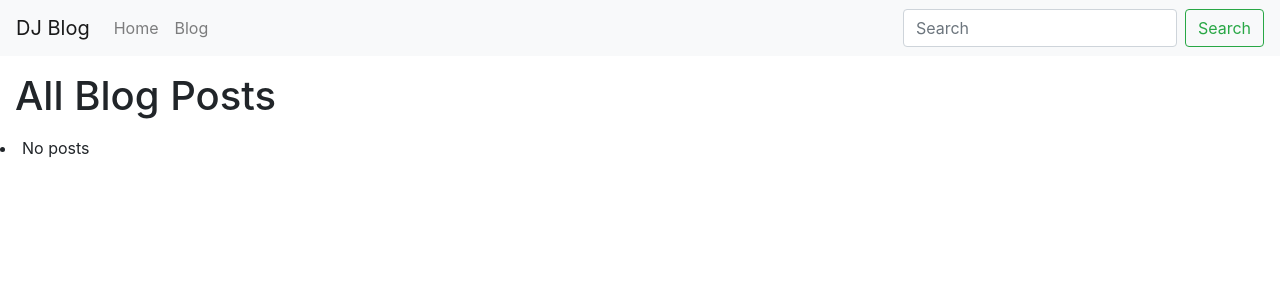
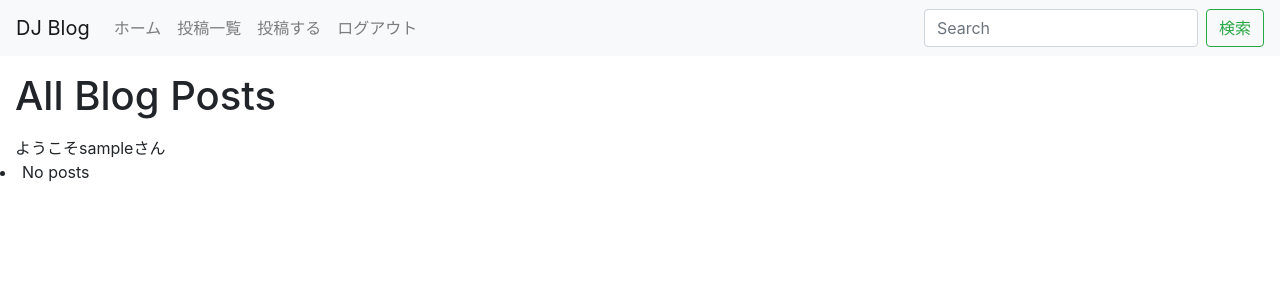
Before and after one commit to juchilian/django-blog, a Django app: page /blog/ in a window 1280 px wide. Shown: the top 300 px of the page. Run offline with Django 3.2, Linux system fonts and the light colour scheme; the visitor is signed in with stand-in values (Sample User, id 1); data that the repository does not hold is empty; some libraries are stand-ins or nearby versions.

Commit message:
adjust templates

```diff
--- a/blog/templates/blog/detail.html
+++ b/blog/templates/blog/detail.html
@@ -5,14 +5,14 @@
     <div class='row'>
         {% include 'blog/list-inline.html' with blog_post=post detail=True %}
 
-        {% if request.user.is_authenticated %}
-            {% if request.user.is_staff %}
+
+            {% if is_auther %}
             <div class='col-12'>
                 <a href='{{ post.get_edit_url }}'>Edit</a>
                 <a href='{{ post.get_delete_url }}'>Delete</a>
             </div>
             {% endif %}
-        {% endif %}
+
 
     </div>
 {% endblock %}
--- a/blog/templates/blog/list.html
+++ b/blog/templates/blog/list.html
@@ -1,8 +1,12 @@
 {% extends "base.html" %}
+{% load account %}
 
 {% block content %}
 {% if title %}
     <h1 class="my-3">{{ title }}</h1>
+    <!-- {% if request.user.is_authenticated %} -->
+        ようこそ{% user_display user %}さん
+    <!-- {% endif %} -->
 {% endif %}
 
     <div class="row">
--- a/blog/views.py
+++ b/blog/views.py
@@ -22,8 +22,8 @@ def blog_post_list_view(request):
     template_name = 'blog/list.html'
     return render(request, template_name, context)
 
-# @login_required
-@staff_member_required
+# @staff_member_required
+@login_required(login_url='/accounts/login/')
 def blog_post_create_view(request):
     # create obj
     # use a form
@@ -33,6 +33,7 @@ def blog_post_create_view(request):
         obj.user = request.user
         obj.save()
         form = BlogPostModelForm()
+        return redirect("/blog")
 
     context = {'form': form}
     template_name = 'blog/form.html'
@@ -41,11 +42,15 @@ def blog_post_create_view(request):
 def blog_post_detail_view(request, slug):
     # 1 object -> detail view
     post = get_object_or_404(BlogPost, slug=slug)
-    context = {"post": post}
+    is_auther = False
+    if post.user == request.user:
+        is_auther = True
+    context = {"post": post, "is_auther": is_auther}
     template_name = 'blog/detail.html'
     return render(request, template_name, context)
 
-@staff_member_required
+# @staff_member_required
+@login_required(login_url='/accounts/login/')
 def blog_post_update_view(request, slug):
     post = get_object_or_404(BlogPost, slug=slug)
     form = BlogPostModelForm(request.POST or None, instance=post)
@@ -55,7 +60,8 @@ def blog_post_update_view(request, slug):
     template_name = 'blog/form.html'
     return render(request, template_name, context)
 
-@staff_member_required
+# @staff_member_required
+@login_required(login_url='/accounts/login/')
 def blog_post_delete_view(request, slug):
     post = get_object_or_404(BlogPost, slug=slug)
     template_name = 'blog/delete.html'
--- a/blog_app/settings.py
+++ b/blog_app/settings.py
@@ -27,7 +27,9 @@ DEBUG = True
 
 ALLOWED_HOSTS = []
 
-LOGIN_URL = '/login'
+LOGIN_URL = 'accounts/login/'
+LOGIN_REDIRECT_URL = '/blog/'
+LOGOUT_REDIRECT_URL = '/blog/'
 
 # Application definition
 INSTALLED_APPS = [
--- a/templates/account/signup.html
+++ b/templates/account/signup.html
@@ -9,7 +9,7 @@
 
 <p>{% blocktrans %}Already have an account? Then please <a href="{{ login_url }}">sign in</a>.{% endblocktrans %}</p>
 
-<form class="signup" id="signup_form" method="post" action="{% url 'account_signup' %}">
+<form class="signup" id="signup_form" class="" method="post" action="{% url 'account_signup' %}">
   {% csrf_token %}
   {{ form.as_p }}
   {% if redirect_field_value %}
--- a/templates/base.html
+++ b/templates/base.html
@@ -1,7 +1,7 @@
 {% load staticfiles %}
 <!DOCTYPE html>
 
-<html lang="en">
+<html lang="ja">
 
 <head>
     <title>DJ Blog {% block head_title %} {% endblock %} </title>
--- a/templates/navbar.html
+++ b/templates/navbar.html
@@ -7,16 +7,28 @@
   <div class="collapse navbar-collapse" id="navbarSupportedContent">
     <ul class="navbar-nav mr-auto">
       <li class="nav-item">
-        <a class="nav-link" href="/">Home</a>
+        <a class="nav-link" href="/">ホーム</a>
       </li>
       <li class="nav-item">
-        <a class="nav-link" href="/blog">Blog</a>
+        <a class="nav-link" href="/blog">投稿一覧</a>
       </li>
+      {% if request.user.is_authenticated %}
+      <li class="nav-item">
+        <a class="nav-link" href="/blog-new">投稿する</a>
+      </li>
+      <li class="nav-item">
+        <a class="nav-link" href="/accounts/logout">ログアウト</a>
+      </li>
+      {% else %}
+      <li class="nav-item">
+        <a class="nav-link" href="/accounts/login">ログイン</a>
+      </li>
+      {% endif%}
 
     </ul>
     <form class="form-inline my-2 my-lg-0" action='/search/'>
       <input class="form-control mr-sm-2" type="search" name='q' placeholder="Search" aria-label="Search">
-      <button class="btn btn-outline-success my-2 my-sm-0" type="submit">Search</button>
+      <button class="btn btn-outline-success my-2 my-sm-0" type="submit">検索</button>
     </form>
   </div>
 </nav>
```
